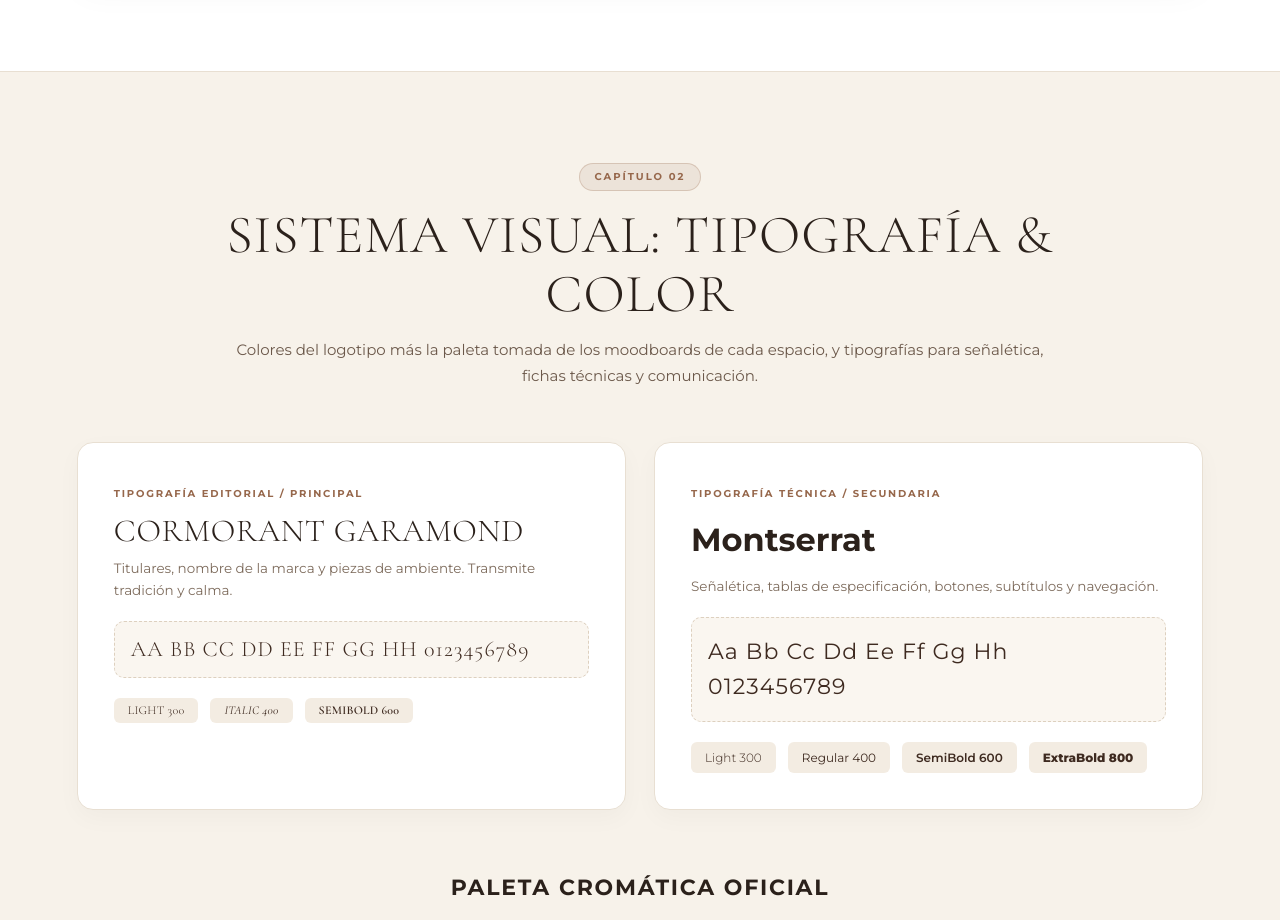
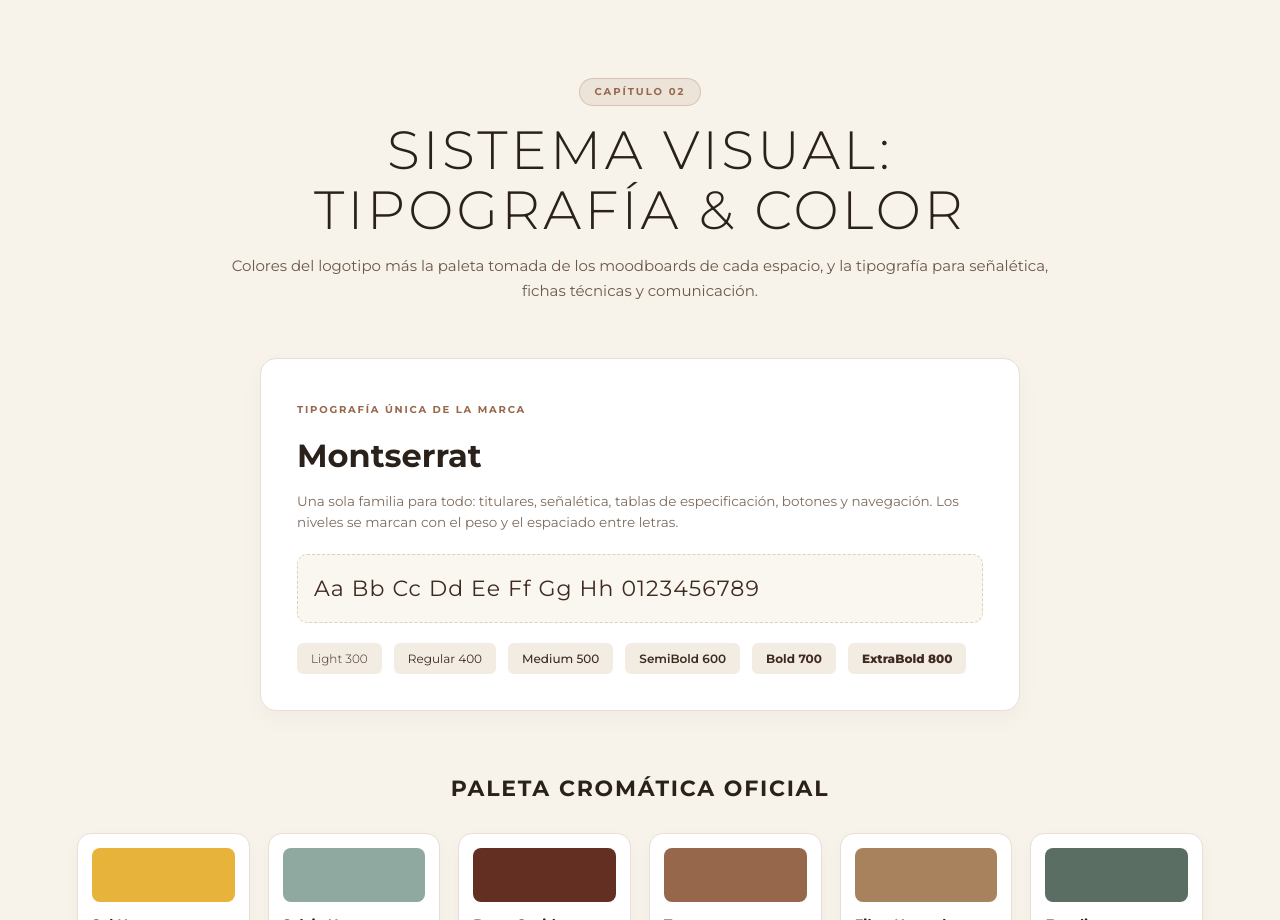
Before and after one commit to alejagoguti-cpu/HACIENDA_NAMAY, a plain HTML site: page index.html in a window 1280 px wide. Shown: the part 1880-2800 px from the top of the page. Drawn offline with nearby package versions, Linux system fonts and the light colour scheme.

Commit message:
Todo el sitio en Montserrat
Co-Authored-By: Claude Opus 5.5 <noreply@anthropic.com>

```diff
--- a/index.html
+++ b/index.html
@@ -8,8 +8,8 @@
 <link rel="icon" href="assets/logo.jpg">
 <link rel="preconnect" href="https://fonts.googleapis.com">
 <link rel="preconnect" href="https://fonts.gstatic.com" crossorigin>
-<link href="https://fonts.googleapis.com/css2?family=Montserrat:wght@300;400;500;600;700;800&family=Cormorant+Garamond:ital,wght@0,300;0,400;0,600;1,400&display=swap" rel="stylesheet">
-<link rel="stylesheet" href="styles.css?v=2">
+<link href="https://fonts.googleapis.com/css2?family=Montserrat:wght@300;400;500;600;700;800&display=swap" rel="stylesheet">
+<link rel="stylesheet" href="styles.css?v=3">
 <script src="https://cdnjs.cloudflare.com/ajax/libs/pdf.js/3.11.174/pdf.min.js"></script>
 </head>
 <body class="brandbook-page">
@@ -120,30 +120,21 @@
     <div class="bb-sec-header rv">
       <span class="section-tag">Capítulo 02</span>
       <h2 class="serif">Sistema Visual: Tipografía & Color</h2>
-      <p class="lead">Colores del logotipo más la paleta tomada de los moodboards de cada espacio, y tipografías para señalética, fichas técnicas y comunicación.</p>
+      <p class="lead">Colores del logotipo más la paleta tomada de los moodboards de cada espacio, y la tipografía para señalética, fichas técnicas y comunicación.</p>
     </div>
 
     <div class="typo-grid rv" style="--d:.1s">
-      <div class="typo-card serif-accent">
-        <span class="card-kicker">Tipografía Editorial / Principal</span>
-        <h3 class="serif">Cormorant Garamond</h3>
-        <p class="typo-role">Titulares, nombre de la marca y piezas de ambiente. Transmite tradición y calma.</p>
-        <div class="typo-preview-chars serif">Aa Bb Cc Dd Ee Ff Gg Hh 0123456789</div>
-        <div class="typo-weights">
-          <span class="serif" style="font-weight:300">Light 300</span>
-          <span class="serif" style="font-weight:400;font-style:italic">Italic 400</span>
-          <span class="serif" style="font-weight:600">SemiBold 600</span>
-        </div>
-      </div>
       <div class="typo-card">
-        <span class="card-kicker">Tipografía Técnica / Secundaria</span>
+        <span class="card-kicker">Tipografía Única de la Marca</span>
         <h3>Montserrat</h3>
-        <p class="typo-role">Señalética, tablas de especificación, botones, subtítulos y navegación.</p>
+        <p class="typo-role">Una sola familia para todo: titulares, señalética, tablas de especificación, botones y navegación. Los niveles se marcan con el peso y el espaciado entre letras.</p>
         <div class="typo-preview-chars">Aa Bb Cc Dd Ee Ff Gg Hh 0123456789</div>
         <div class="typo-weights">
           <span style="font-weight:300">Light 300</span>
           <span style="font-weight:400">Regular 400</span>
+          <span style="font-weight:500">Medium 500</span>
           <span style="font-weight:600">SemiBold 600</span>
+          <span style="font-weight:700">Bold 700</span>
           <span style="font-weight:800">ExtraBold 800</span>
         </div>
       </div>
--- a/styles.css
+++ b/styles.css
@@ -27,7 +27,7 @@ body{
 img{max-width:100%;display:block}
 a{color:inherit;text-decoration:none}
 .serif{
-  font-family:'Cormorant Garamond',serif;
+  font-family:'Montserrat',sans-serif;
   font-weight:300;
   text-transform:uppercase;
   line-height:1.05;
@@ -134,7 +134,7 @@ a{color:inherit;text-decoration:none}
 }
 #drawer.open{clip-path:circle(150% at 95% 5%)}
 #drawer a{
-  font:300 clamp(20px,4vw,34px)/1.2 'Cormorant Garamond',serif;
+  font:300 clamp(20px,4vw,34px)/1.2 'Montserrat',sans-serif;
   text-transform:uppercase;
   transition:opacity .2s;
   text-align:center;
@@ -186,7 +186,7 @@ a{color:inherit;text-decoration:none}
 }
 .accent-serif{
   display:block;
-  font-family:'Cormorant Garamond',serif;
+  font-family:'Montserrat',sans-serif;
   font-weight:300;
   font-size:.85em;
   letter-spacing:.04em;
@@ -864,7 +864,7 @@ body.loaded .load{animation-play-state:running}
 .logo i{color:#d9b98f}
 .hero-swatches{display:flex;justify-content:center;gap:8px;margin:0 auto 34px;flex-wrap:wrap}
 .hero-swatches span{width:30px;height:30px;border-radius:50%;background:var(--c);border:1px solid rgba(255,255,255,.25)}
-.typo-namay{font-family:'Cormorant Garamond',serif;font-size:34px;font-weight:600;letter-spacing:.12em;color:var(--dark)}
+.typo-namay{font-family:'Montserrat',sans-serif;font-size:34px;font-weight:600;letter-spacing:.12em;color:var(--dark)}
 .typo-sub{font-size:10px;font-weight:600;letter-spacing:.5em;color:var(--rivers-blue);margin-top:6px}
 
 /* Láminas: formato 16:9, una por fila */
@@ -938,3 +938,9 @@ body.loaded .load{animation-play-state:running}
 .row-actions{white-space:nowrap}
 .btn-lamina{display:inline-block;margin-left:6px;font-size:11px;font-weight:600;color:#7d6b5c;padding:7px 10px;border-radius:999px;border:1px solid #e8dfd2}
 .btn-lamina:hover{background:#f3ece2;color:var(--dark)}
+
+/* Todo en Montserrat */
+.typo-grid{grid-template-columns:1fr;max-width:760px;margin-left:auto;margin-right:auto}
+.serif{font-weight:300;letter-spacing:.06em}
+.accent-serif{font-weight:300;letter-spacing:.12em;font-size:.62em}
+#drawer a{font-weight:400;letter-spacing:.08em;font-size:clamp(16px,3.4vw,26px)}
```
